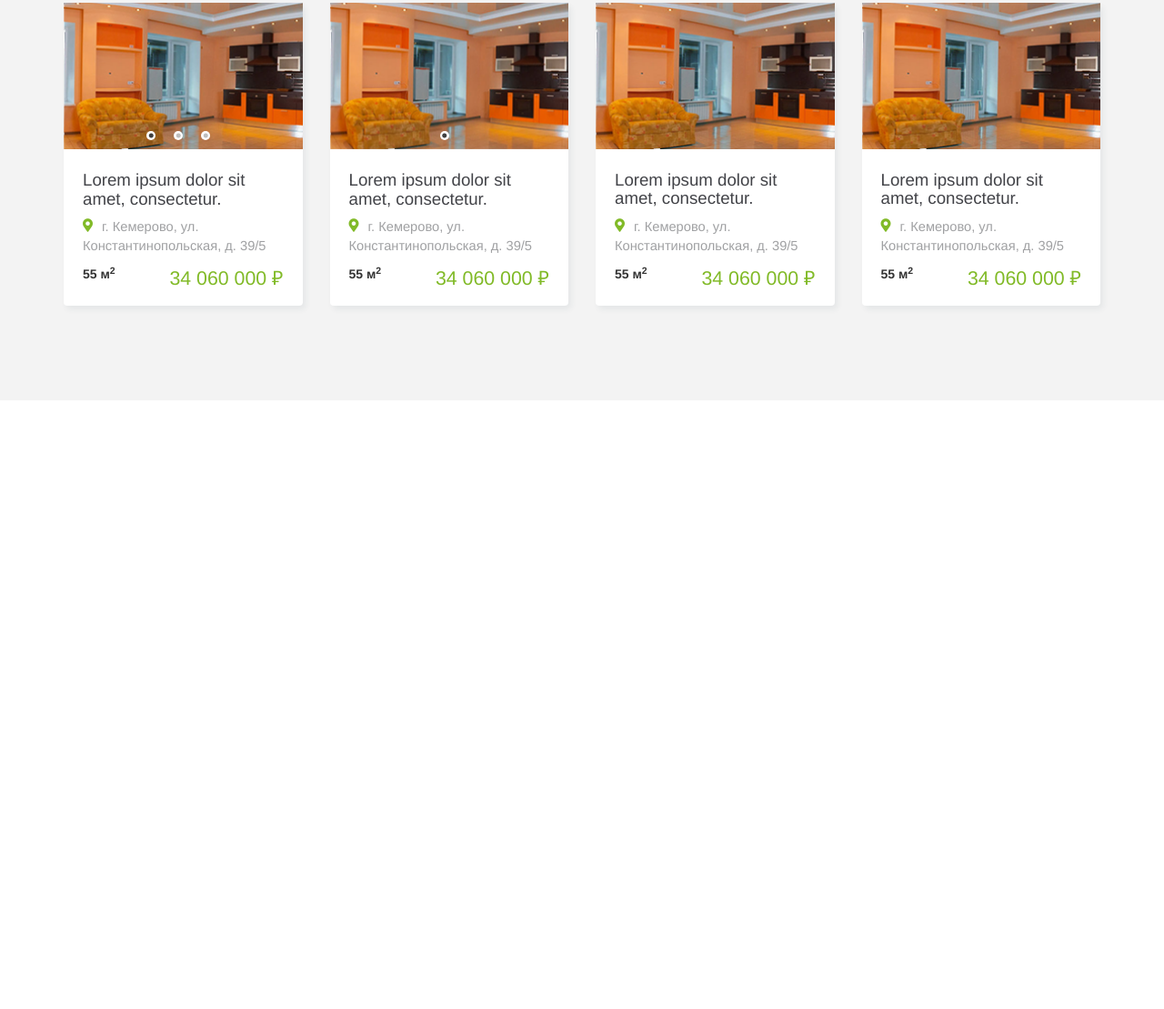
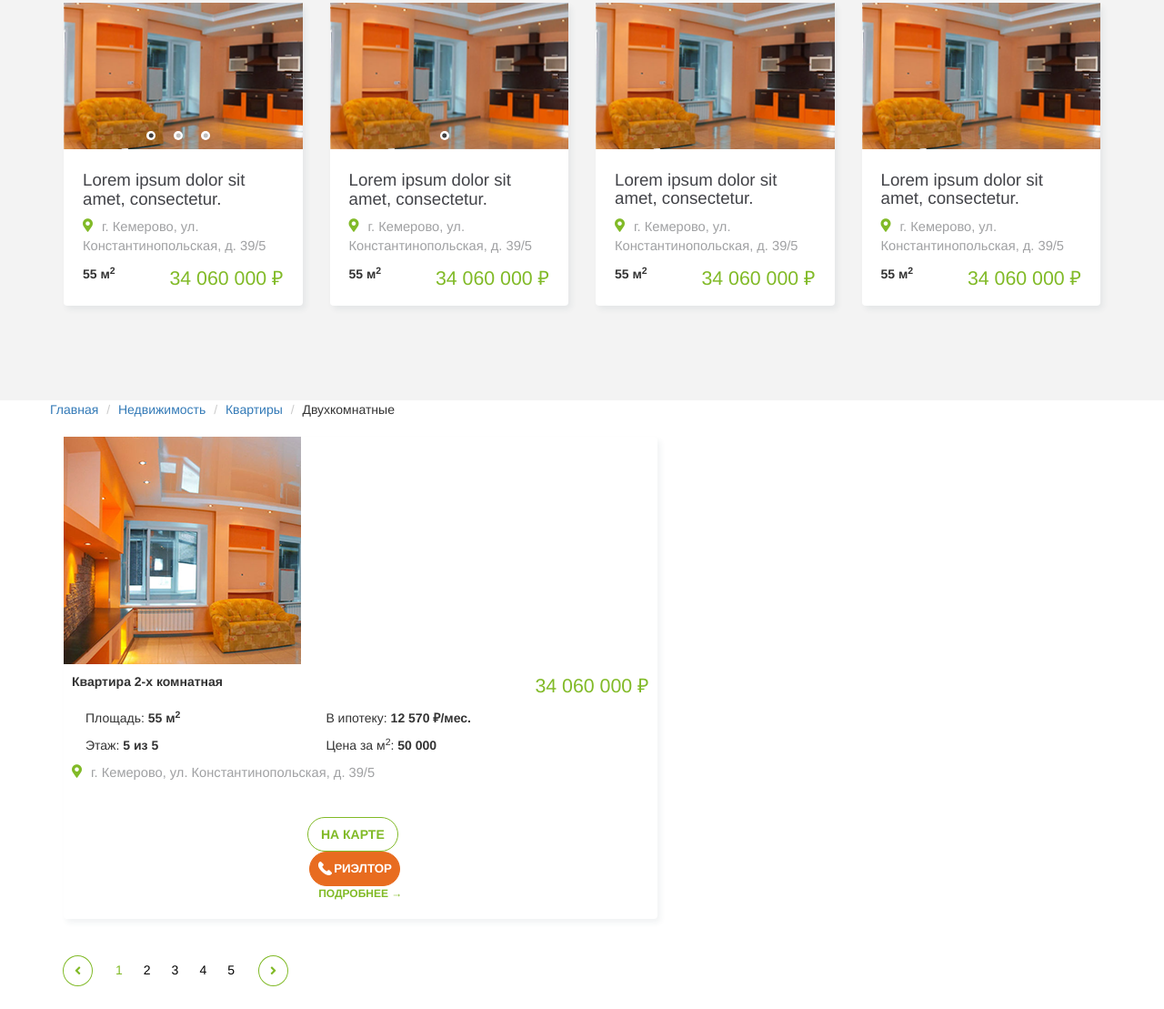
Before and after one commit to pupokxxx/Novosel, a plain HTML site: page index.html in a window 1280 px wide. Shown: the part 2559-3668 px from the top of the page at 91% size. Before the commit the page ends 2999 px from the top, so only its background shows below. Drawn offline with nearby package versions, Linux system fonts and the light colour scheme.

Commit message:
pagination style

```diff
--- a/css/style.css
+++ b/css/style.css
@@ -553,6 +553,34 @@ padding: 10px;
 
 .block_results-left .thumbnail .thumbnail_input a[role="button"] img{margin:auto 2px;}
 .block_results-left .thumbnail .caption .more_info a{font-size: 12px;}
+.block_results-left  .pagination>li>a {
+	border: none;
+	color: #000;
+}
+.pagination>li>a>span{color: #81ba27}
+.block_results-left  .pagination>li:first-child>a,
+.pagination>li:first-child>span,
+.pagination>li:last-child>a,
+.pagination>li:last-child>span{
+	border-radius: 50%; margin:0 1em;
+	border: 1px solid #81ba27;
+}
+.pagination>li:first-child>a:hover,
+.pagination>li:last-child>a:hover{background: #81ba27;}
+.pagination>li:first-child>a:hover>span,
+.pagination>li:last-child>a:hover>span{color: #fff;}
+
+.pagination>.active>a,
+.pagination>.active>a:focus,
+.pagination>.active>a:hover,
+.pagination>li.active>a,
+.pagination>.active>span,
+.pagination>.active>span:focus,
+.pagination>.active>span:hover,
+.pagination > li > a:hover,
+.pagination > li > span:hover,
+.pagination > li > a:focus,
+.pagination > li > span:focus{background: none; color: #81ba27}
 
 @media (max-device-width: 1366px) and (min-device-width: 320px){
 	.container_card,
@@ -580,6 +608,9 @@ padding: 10px;
 	.block_form-calc>.container_tab-content {padding: 1.125em .75em;}
 	.block_form-calc .container_itog {flex-direction: column;}
 	.block_form-calc .container_itog p {margin-right: 0;}
+	.block_results .block_results-left .thumbnail,
+	.block_results .block_results-left .thumbnail .thumbnail_input
+	{display: flex;flex-direction: column; justify-content: space-around;}
+		.block_results .block_results-left .thumbnail .thumbnail_input .more_info{display: inline-block;}
 
-	.block_results{display: none;}
 }
--- a/index.html
+++ b/index.html
@@ -409,16 +409,36 @@
               <div class="container-fluid thumbnail_input">
                 <input type="submit" value="на карте" class="text-bold">
                 <a href="tel:0000000" role="button" class="text-bold"><img src="./img/phone_white.png" alt="">риэлтор</a>
-
                 <p class="more_info"><a href="#">Подробнее &#8594;</a></p>
               </div>
             </div>
           </div>
         </div>
+        <nav aria-label="Page navigation">
+          <ul class="pagination">
+            <li>
+              <a href="#" aria-label="Previous">
+                <span class="fa fa-angle-left" aria-hidden="true"></span>
+              </a>
+            </li>
+            <li class="active"><a href="#">1</a></li>
+            <li><a href="#">2</a></li>
+            <li><a href="#">3</a></li>
+            <li><a href="#">4</a></li>
+            <li><a href="#">5</a></li>
+            <li>
+              <a href="#" aria-label="Next">
+                <span class="fa fa-angle-right" aria-hidden="true"></span>
+              </a>
+            </li>
+          </ul>
+        </nav>
+      </div>
+
+      <div class="col-sm-5 block_results-right">
 
       </div>
 
-      <div class="col-sm-5 block_results-right"></div>
     </div>
   </div>
 
```
